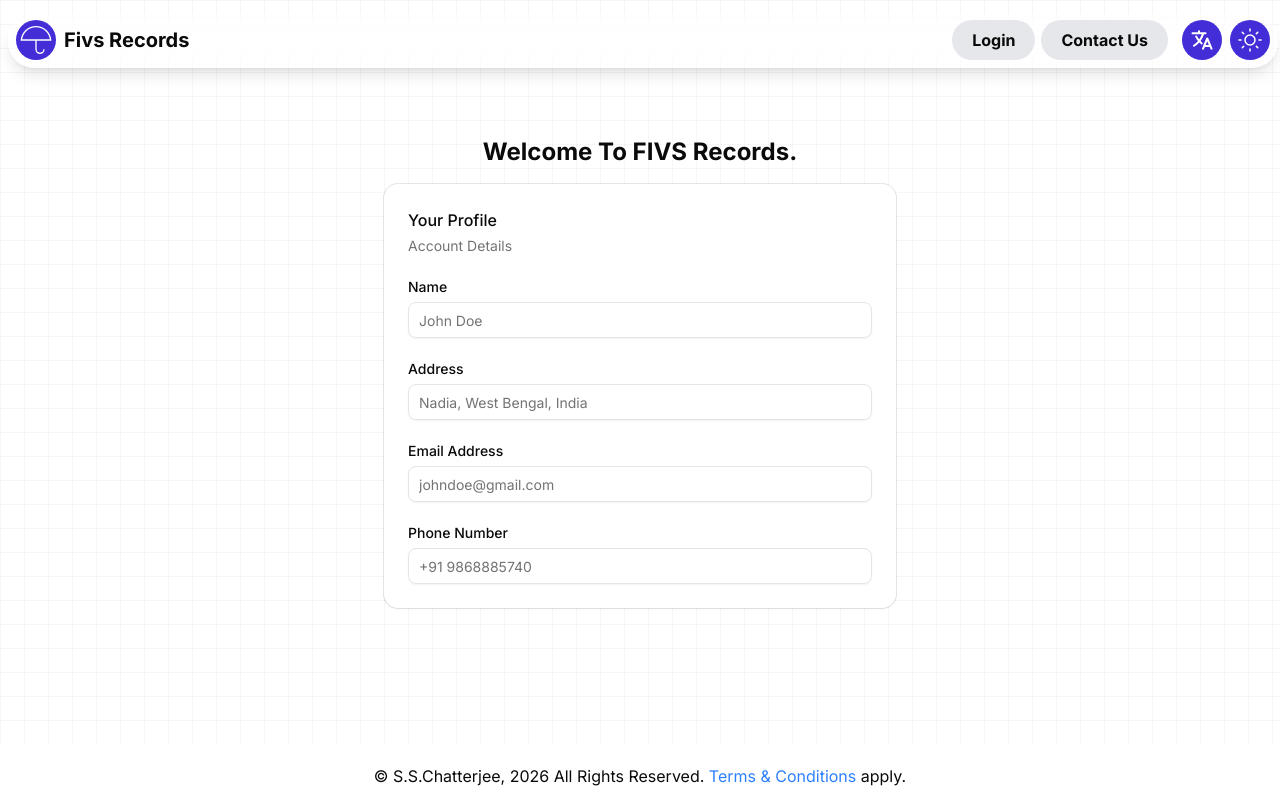
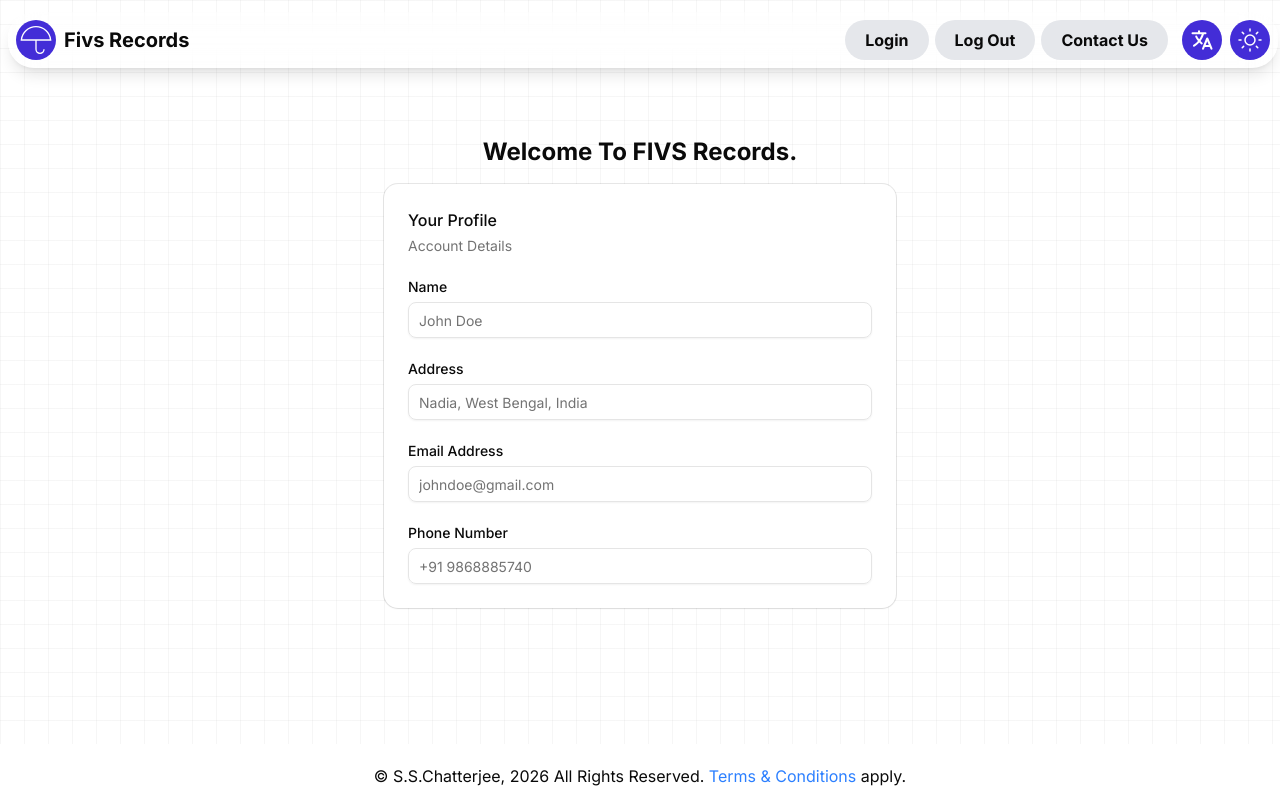
Before and after one commit to ShankhaShubhraChatterjee/fivs-records, a Next.js app: page / in a window 1280 px wide. Built offline with nearby package versions, Linux system fonts and the light colour scheme.

Commit message:
feat: replace title with header component, add conditional rendering of navbar links

```diff
--- a/src/app/_components/navbar/page.tsx
+++ b/src/app/_components/navbar/page.tsx
@@ -1,7 +1,6 @@
 import Image from "next/image"
 import Link from "next/link"
 
-import UmbrellaLogo from '@/../public/umbrella.svg';
 import TranslationLogo from '@/../public/translation.svg';
 import MenuLogo from '@/../public/menu.svg';
 import ThemeToggleButton from "@/components/theme-provider";
@@ -16,28 +15,27 @@ import {
     DropdownMenuSeparator,
     DropdownMenuTrigger,
 } from "@/components/ui/dropdown-menu"
+import Header from "../header/page";
 
 export default function Navbar() {
 
 
     const navigationLinks = [
-        { id: 1, name: "Login", url: "/user/login" },
-        { id: 2, name: "Contact Us", url: "/contact" }
+        { id: 1, name: "Login", url: "/user/login", hide: false },
+        { id: 2, name: "Log Out", url: "/user/logout", hide: false },
+        { id: 3, name: "Contact Us", url: "/contact", hide: false }
     ]
     return (
         <div className="fixed top-1 w-[calc(100%-10px)] flex justify-between items-center px-2 py-2 shadow-lg backdrop-blur-lg mt-2 bg-white/1 rounded-4xl mx-2">
-            <Link href="/" className="flex justify-center items-center">
-                <span className="mr-2 bg-indigo-700 rounded-full p-1">
-                    <Image loading="eager" src={UmbrellaLogo} alt="Umbrella Logo" />
-                </span>
-
-                <h1 className="text-xl font-bold dark:text-white light:text-black">Fivs Records</h1>
-            </Link>
+            <Header />
             <section className="flex justify-center items-center">
 
                 <nav className="mr-2 hidden sm:block">
                     {navigationLinks.map((link) => {
+                        if (!link.hide) {
                             return <Link key={link.id} href={link.url} className="dark:text-white font-bold px-5 py-2.5 mr-1.5 rounded-4xl bg-gray-200 hover:text-gray-100 hover:bg-indigo-700 transition dark:bg-gray-200/10 dark:hover:bg-indigo-700">{link.name}</Link>
+                        }
+
                     })}
                 </nav>
                 <button className="bg-indigo-700 p-2 rounded-full cursor-pointer mr-2">
```
Lines whose indentation alone changed are shown as unchanged.
